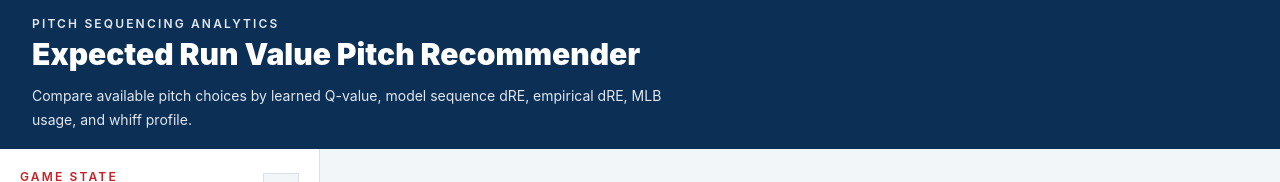
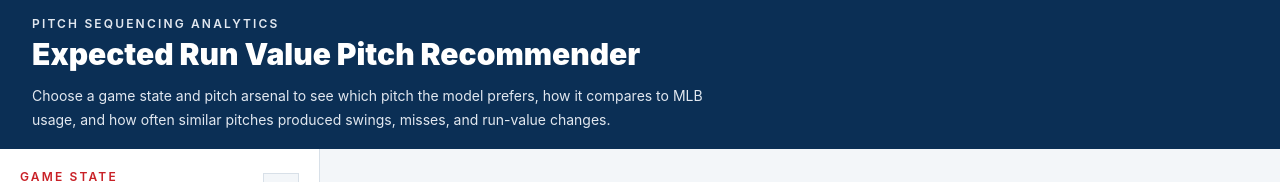
Before and after one commit to haydenkellington/Eclipse26Projectwebsite, a Next.js app in the folder frontend/: page / in a window 1280 px wide. Shown: the top 182 px of the page. Built offline with nearby package versions, Linux system fonts and the light colour scheme; no server answers.

Commit message:
Clarify dashboard guidance copy

```diff
--- a/frontend/app/page.tsx
+++ b/frontend/app/page.tsx
@@ -74,7 +74,8 @@ export default function Home() {
             </h1>
           </div>
           <p className="max-w-2xl text-sm leading-6 text-slate-200">
-            Compare available pitch choices by learned Q-value, model sequence dRE, empirical dRE, MLB usage, and whiff profile.
+            Choose a game state and pitch arsenal to see which pitch the model prefers, how it compares to MLB usage,
+            and how often similar pitches produced swings, misses, and run-value changes.
           </p>
         </div>
       </header>
--- a/frontend/components/RecommendationPanel.tsx
+++ b/frontend/components/RecommendationPanel.tsx
@@ -112,7 +112,8 @@ export function RecommendationPanel({ recommendation, loading, error, hasPitchIn
             <span className="font-mono text-xl text-clay">{recommendation.recommended_pitch}</span>
           </p>
           <p className="mt-3 text-sm text-slate-600">
-            Highest available Q, equivalent to lowest model expected delta run expectancy.
+            Of the pitches currently in the selected arsenal, this is the option the model expects to help the pitcher
+            the most in this situation.
           </p>
         </div>
         <div className="border border-line bg-panel p-5">
```
